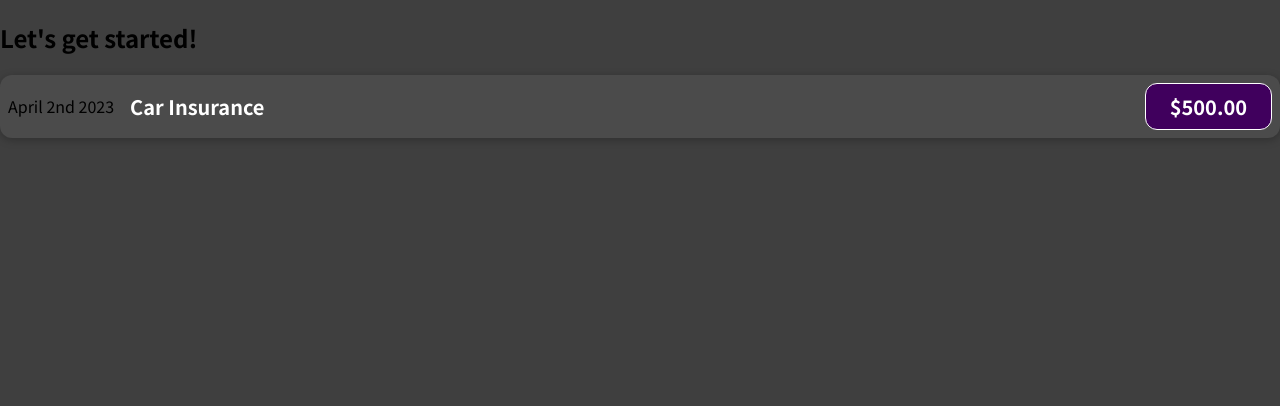
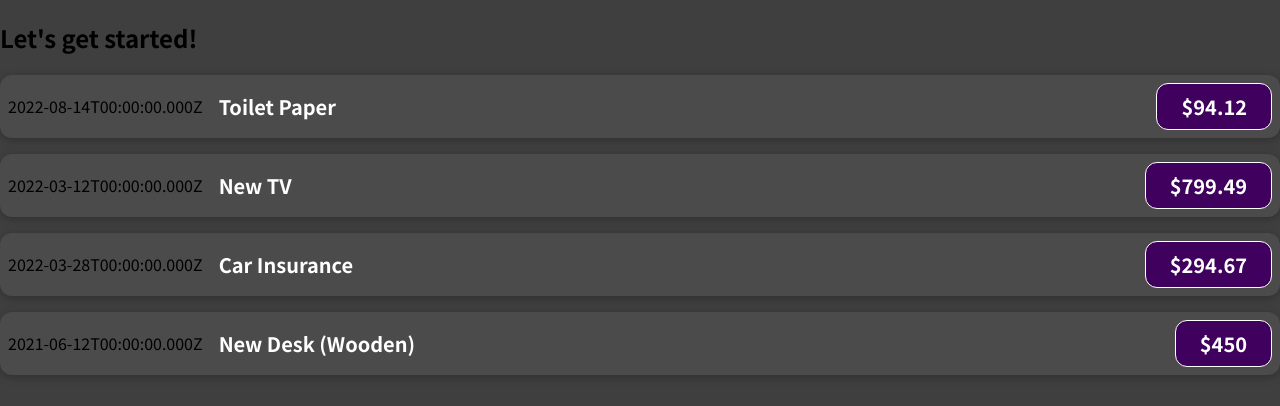
Before and after one commit to LouisT123/Learning-ReactJS, a JavaScript app in the folder react-tutorial-1/: page / in a window 1280 px wide. Shown: the top 406 px of the page. Built offline with nearby package versions, Linux system fonts and the light colour scheme.

Commit message:
passing and sharing data via props

```diff
--- a/react-tutorial-1/src/App.js
+++ b/react-tutorial-1/src/App.js
@@ -1,10 +1,60 @@
-import ExpenseItem from './components/ExpenseItem';
+import ExpenseItem from "./components/ExpenseItem";
 
 function App() {
+  //objects
+  const expenses = [
+    {
+      id: "e1",
+      title: "Toilet Paper",
+      amount: 94.12,
+      date: new Date(2022, 7, 14),
+    },
+    {
+      id: "e2",
+      title: "New TV",
+      amount: 799.49,
+      date: new Date(2022, 2, 12)
+    },
+    {
+      id: "e3",
+      title: "Car Insurance",
+      amount: 294.67,
+      date: new Date(2022, 2, 28),
+    },
+    {
+      id: "e4",
+      title: "New Desk (Wooden)",
+      amount: 450,
+      date: new Date(2021, 5, 12),
+    },
+  ];
   return (
     <div>
       <h2>Let's get started!</h2>
-      <ExpenseItem></ExpenseItem>
+      {/*grabs first title, amount, and date at index [0] etc.*/}
+      <ExpenseItem
+        title1={expenses[0].title}
+        amount1={expenses[0].amount}
+        date1={expenses[0].date}
+      ></ExpenseItem>
+
+      <ExpenseItem
+        title1={expenses[1].title}
+        amount1={expenses[1].amount}
+        date1= {expenses[1].date}
+      ></ExpenseItem>
+
+      <ExpenseItem
+        title1={expenses[2].title}
+        amount1={expenses[2].amount}
+        date1= {expenses[2].date}
+      ></ExpenseItem>
+
+       <ExpenseItem
+        title1={expenses[3].title}
+        amount1={expenses[3].amount}
+        date1={expenses[3].date}
+      ></ExpenseItem>
     </div>
   );
 }
--- a/react-tutorial-1/src/components/ExpenseItem.js
+++ b/react-tutorial-1/src/components/ExpenseItem.js
@@ -1,12 +1,17 @@
 import "./ExpenseItem.css";
 
-function ExpenseItem() {
+function ExpenseItem(props) {
+
   return (
+     /* className for css styling*/
     <div className="expense-item">
-      <div>April 2nd 2023</div>
+        {/* print date object*/}
+      <div>{props.date1.toISOString()}</div>
+        {/* print title and amount */}
       <div className="expense-item_description">
-        <h2>Car Insurance</h2>
-        <div className="expense-item_price">$500.00</div>
+        <h2>{props.title1}</h2>
+        <div className="expense-item_price">
+          ${props.amount1}</div>
       </div>
     </div>
   );
```
